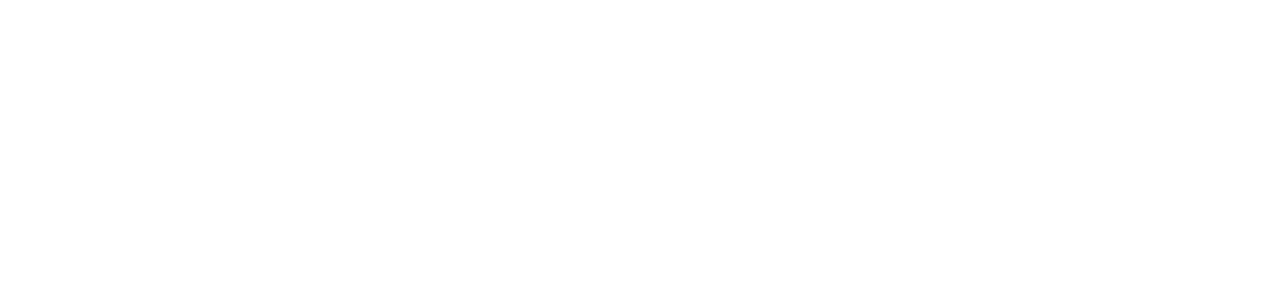
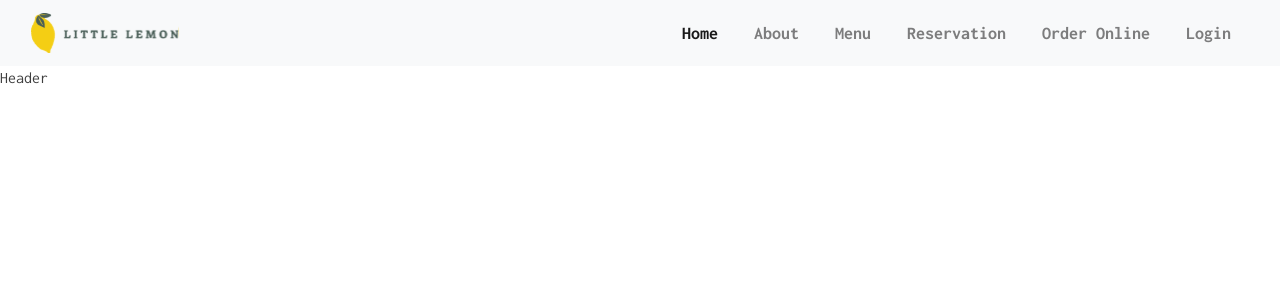
Before and after one commit to tanzimr8/little-lemon-website, a React (Create React App) app: page / in a window 1280 px wide. Shown: the top 300 px of the page. Built offline with nearby package versions, Linux system fonts and the light colour scheme.

Commit message:
Navbar UI added

```diff
--- a/package.json
+++ b/package.json
@@ -34,5 +34,8 @@
       "last 1 firefox version",
       "last 1 safari version"
     ]
+  },
+  "devDependencies": {
+    "react-router-dom": "^6.18.0"
   }
 }
--- a/public/index.html
+++ b/public/index.html
@@ -27,6 +27,7 @@
     <link rel="preconnect" href="https://fonts.googleapis.com">
 <link rel="preconnect" href="https://fonts.gstatic.com" crossorigin>
 <link href="https://fonts.googleapis.com/css2?family=Inconsolata:wght@200;300;400;500;600;700;800;900&display=swap" rel="stylesheet">
+<link rel="stylesheet" href="https://cdn.jsdelivr.net/npm/bootstrap@4.0.0/dist/css/bootstrap.min.css" integrity="sha384-Gn5384xqQ1aoWXA+058RXPxPg6fy4IWvTNh0E263XmFcJlSAwiGgFAW/dAiS6JXm" crossorigin="anonymous">
     <title>React App</title>
   </head>
   <body>
@@ -42,5 +43,8 @@
       To begin the development, run `npm start` or `yarn start`.
       To create a production bundle, use `npm run build` or `yarn build`.
     -->
+    <script src="https://code.jquery.com/jquery-3.2.1.slim.min.js" integrity="sha384-KJ3o2DKtIkvYIK3UENzmM7KCkRr/rE9/Qpg6aAZGJwFDMVNA/GpGFF93hXpG5KkN" crossorigin="anonymous"></script>
+<script src="https://cdn.jsdelivr.net/npm/popper.js@1.12.9/dist/umd/popper.min.js" integrity="sha384-ApNbgh9B+Y1QKtv3Rn7W3mgPxhU9K/ScQsAP7hUibX39j7fakFPskvXusvfa0b4Q" crossorigin="anonymous"></script>
+<script src="https://cdn.jsdelivr.net/npm/bootstrap@4.0.0/dist/js/bootstrap.min.js" integrity="sha384-JZR6Spejh4U02d8jOt6vLEHfe/JQGiRRSQQxSfFWpi1MquVdAyjUar5+76PVCmYl" crossorigin="anonymous"></script>
   </body>
 </html>
--- a/src/App.css
+++ b/src/App.css
@@ -10,5 +10,20 @@
 body{
   font-family: var(--font);
   color: var(--text-color);
+}
 
+/* NAVBAR CSS */
+nav .navbar-nav li a{
+  margin: 0 10px;
+  font-size: 18px;
+  font-weight: 700;
+  color: var(--dark);
+  transition: all 0.5s;
 }
+nav .navbar-nav li a:active{
+  color: var(--primary);
+}
+
+nav .navbar-nav li a:hover{
+  color: var(--primary);
+}
--- a/src/App.js
+++ b/src/App.js
@@ -1,11 +1,18 @@
-import logo from './logo.svg';
 import './App.css';
-
+import { BrowserRouter, Routes, Route } from "react-router-dom";
+import Homepage from './components/Homepage/Index'
+import Nav from './components/shared/Nav'
 function App() {
   return (
-    <div className="App">
+    <>
+    <Nav/>
 
-    </div>
+    <Routes>
+        <Route path="/" element={<Homepage/>}>
+        </Route>
+      </Routes>
+
+    </>
   );
 }
 
--- /dev/null
+++ b/src/components/Homepage/Index.jsx
@@ -0,0 +1,11 @@
+import React from 'react'
+import Header from './Header'
+const Index = () => {
+  return (
+    <>
+     <Header/>
+    </>
+  )
+}
+
+export default Index
--- a/src/components/shared/Nav.jsx
+++ b/src/components/shared/Nav.jsx
@@ -1,9 +1,39 @@
 import React from 'react'
-
+import Logo from './../../logo.svg';
+import { Link } from 'react-router-dom';
 const Nav = () => {
   return (
     <>
-      Navabr
+      <nav className="navbar navbar-expand-lg navbar-light bg-light">
+        <div className="container-fluid">
+          <Link className="navbar-brand" to='/'><img src={Logo} alt='Logo'/></Link>
+        <button className="navbar-toggler" type="button" data-toggle="collapse" data-target="#navbarSupportedContent" aria-controls="navbarSupportedContent" aria-expanded="false" aria-label="Toggle navigation">
+          <span className="navbar-toggler-icon"></span>
+        </button>
+        <div className="collapse navbar-collapse" id="navbarSupportedContent">
+          <ul className="navbar-nav ml-auto">
+            <li className="nav-item active">
+              <Link className="nav-link" to='/'>Home <span className="sr-only">(current)</span></Link>
+            </li>
+            <li className="nav-item">
+              <Link className="nav-link" to='/'>About</Link>
+            </li>
+            <li className="nav-item">
+              <Link className="nav-link" to='/'>Menu</Link>
+            </li>
+            <li className="nav-item">
+              <Link className="nav-link" to='/'>Reservation</Link>
+            </li>
+            <li className="nav-item">
+              <Link className="nav-link" to='/'>Order Online</Link>
+            </li>
+            <li className="nav-item">
+              <Link className="nav-link" to='/'>Login</Link>
+            </li>
+          </ul>
+        </div>
+        </div>
+      </nav>
     </>
   )
 }
--- a/src/index.js
+++ b/src/index.js
@@ -3,12 +3,12 @@
 import './index.css';
 import App from './App';
 import reportWebVitals from './reportWebVitals';
-
+import { BrowserRouter, Routes, Route } from "react-router-dom";
 const root = ReactDOM.createRoot(document.getElementById('root'));
 root.render(
-  <React.StrictMode>
+  <BrowserRouter>
     <App />
-  </React.StrictMode>
+  </BrowserRouter>
 );
 
 // If you want to start measuring performance in your app, pass a function
```
Also changed, not shown: src/components/shared/nav.css (added), src/logo.svg, 1 other file (tests, documents, lock files or other folders).
